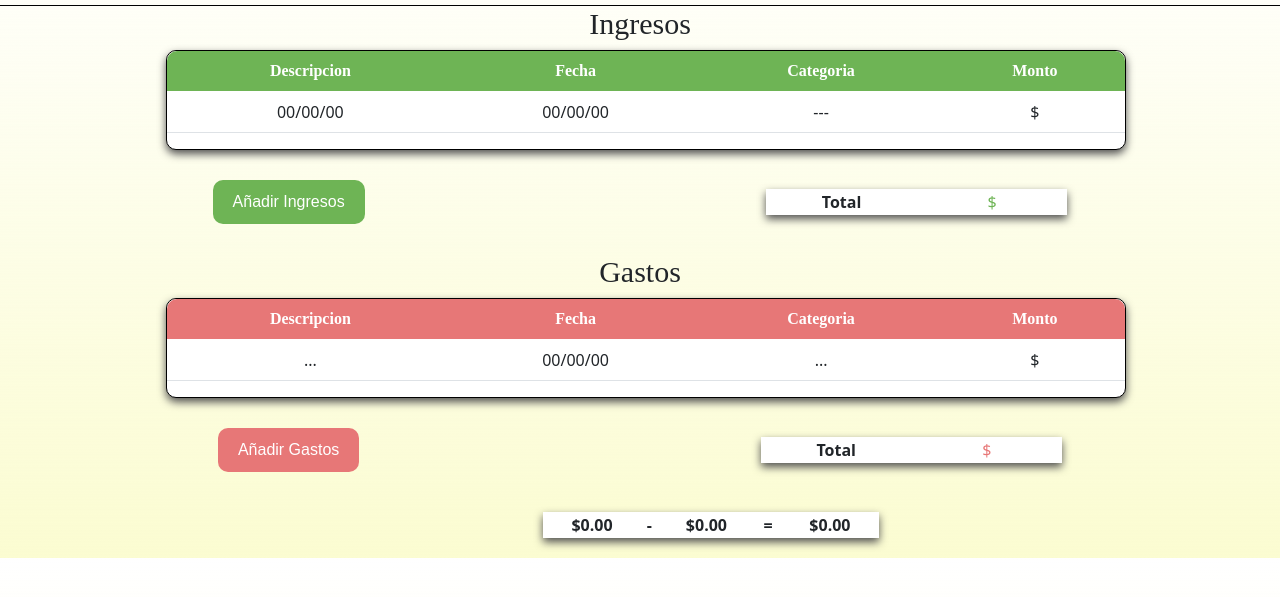
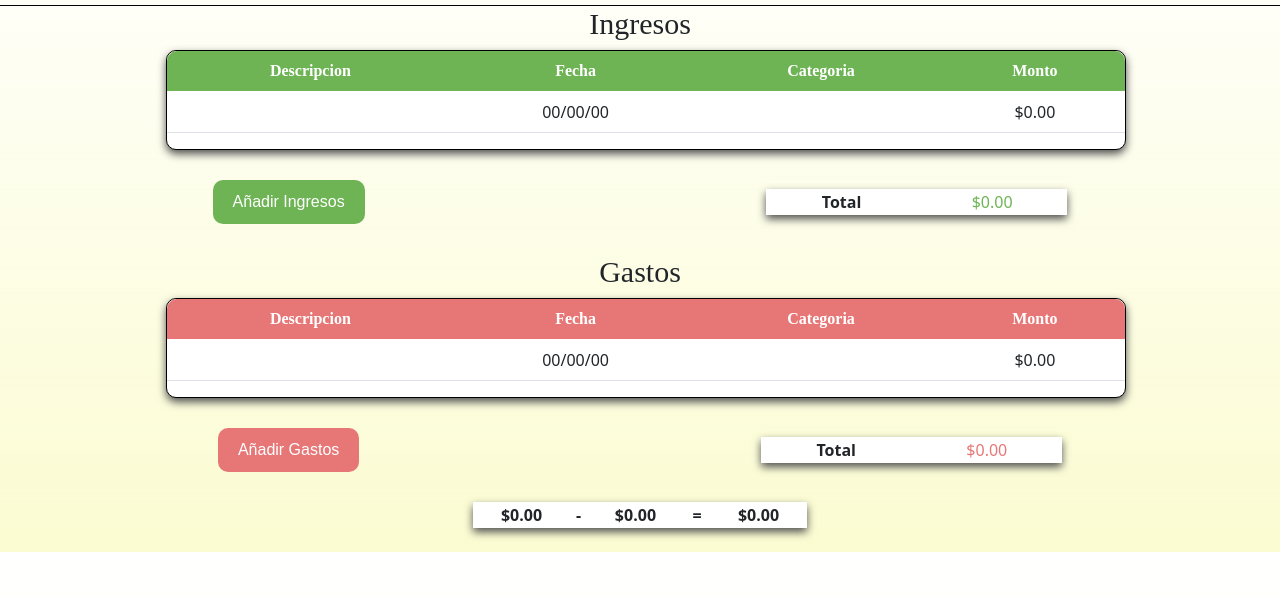
Before and after one commit to Cesarsolis0/Proyecto-Tec-Web, a website: page HTML/Presupuesto.html in a window 1280 px wide. Shown: the part 111-708 px from the top of the page. Drawn offline with nearby package versions, Linux system fonts and the light colour scheme.

Commit message:
cambios 3

```diff
--- a/CSS/styles.css
+++ b/CSS/styles.css
@@ -300,6 +300,6 @@
 }
 
 .center{
-    margin-left: 50%;
-    margin-right: 50px;
+    margin-left: 35%;
+    margin-right: 25%;
 }
--- a/HTML/Presupuesto.html
+++ b/HTML/Presupuesto.html
@@ -51,10 +51,10 @@
           </thead>
           <tbody>
             <tr id="filaIngresos">
+              <td></td>
               <td>00/00/00</td>
-              <td>00/00/00</td>
-              <td>---</td>
-              <td>$</td>
+              <td></td>
+              <td>$0.00</td>
             </tr>
           </tbody>
         </table>
@@ -65,7 +65,7 @@
         <table class="tabla centrar" id="suma-ingreso">
           <tr class="monto">
             <td class="marcar centrar">Total</td>
-            <td class="ingresos centrar">$</td>
+            <td class="ingresos centrar">$0.00</td>
           </tr>
         </table>
       </div>
@@ -87,10 +87,10 @@
             </thead>
             <tbody>
               <tr id="filaGastos">
-                <td>...</td>
+                <td></td>
                 <td>00/00/00</td>
-                <td>...</td>
-                <td>$</td>
+                <td></td>
+                <td>$0.00</td>
               </tr>
             </tbody>
           </table>
@@ -100,14 +100,14 @@
           <table class="tabla centrar" id="suma-Gastos">
             <tr class="monto">
               <td class="marcar centrar">Total</td>
-              <td class="gastos centrar">$</td>
+              <td class="gastos centrar">$0.00</td>
             </tr>
           </table>
         </div>
       </section>
   <!-- tabla Gastos -->
 
-<div class="container medio">
+<div class="container">
   <table class="tabla centrar center" id="tabla-final">
     <tr class="montos">
       <td class="marcar centrar ing" id="ingresofinal">$0.00</td>
--- a/JAVASCRIPT/manejo_tablas.js
+++ b/JAVASCRIPT/manejo_tablas.js
@@ -1,7 +1,6 @@
 // establecemos que no se ha creado una metas
 let metaCreada = false;
 
-// Función para agregar la meta
 function agregarMeta(monto) {
   // Validamos que el monto sea un número y no sea menor que 0
   if (isNaN(parseFloat(monto)) || parseFloat(monto) <= 0) {
@@ -18,7 +17,7 @@ function agregarMeta(monto) {
   // Limpiar el mensaje de advertencia si el monto es válido
   document.getElementById("advertencia3").innerHTML = "";
 
-  // Obtener la tabla
+  // Obtener la tabla metas
   let tablaMetas = document.querySelector(".table-center tbody");
 
   // Obtener la primera fila de la tabla
@@ -49,7 +48,6 @@ function agregarMeta(monto) {
   metaCreada = true;
 }
 
-// Función para agregar la meta y almacenarla en localStorage
 function Agregar_Metas() {
   // Obtenemos el monto ingresado
   let monto = document.getElementById("monto").value;
@@ -305,7 +303,7 @@ function Agregar_Gastos() {
   let tablaTotalGastos = document.querySelector(
     "#suma-Gastos tr.monto td.gastos:last-child"
   );
-  tablaTotalGastos.textContent = "$" + totalGastos.toFixed(2);
+  tablaTotalGastos.textContent = "$" + totalGastos;
 
   // Limpiar los campos después de agregar la fila para utilizarlos nuevamente
   document.getElementById("descripcion2").value = "";
@@ -365,6 +363,9 @@ function construirTablaHistorial() {
   // Obtén la tablaHistorial del documento HTML
   let tablaHistorial = document.querySelector("#tablaHistorial tbody");
 
+  // Limpia la tablaHistorial existente
+  tablaHistorial.innerHTML = "";
+
   // Itera sobre el historial y agrega las filas a la tablaHistorial
   historialStorage.forEach((fila) => {
     let nuevaFila = document.createElement("tr");
@@ -379,8 +380,6 @@ function construirTablaHistorial() {
 
     let celdaMonto = document.createElement("td");
     celdaMonto.textContent = "$" + fila.monto;
-    // Agrega la clase según sea un ingreso o gasto
-    celdaMonto.classList.add(fila.monto > 0 ? "ingresos" : "gastos");
     nuevaFila.appendChild(celdaMonto);
 
     tablaHistorial.appendChild(nuevaFila);
@@ -423,7 +422,7 @@ function calcularDiferencia() {
   tablaTotalFinal.classList.add(diferencia >= 0 ? "ingresos" : "gastos");
 
   console.log("Calculando diferencia");
-  calcularProgreso();
+  // calcularProgreso();
 }
 
 function calcularProgreso() {
@@ -452,3 +451,12 @@ function calcularProgreso() {
   console.log("Calculando porcentaje");
   console.log(porcentajeProgreso);
 }
+
+// function limpiarLocalStorage() {
+//   // Limpiar el localStorage
+//   localStorage.clear();
+//   // También puedes añadir mensajes o acciones adicionales si es necesario
+//   console.log("LocalStorage limpiado");
+// }
+
+// limpiarLocalStorage();
```
Also changed, not shown: src/index.js (deleted, +0 -25 lines).
